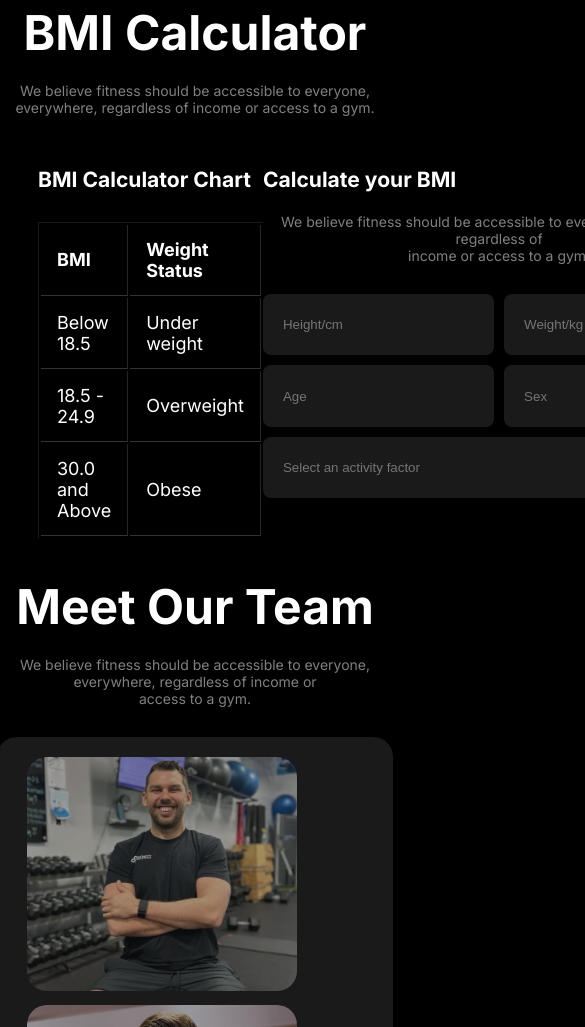
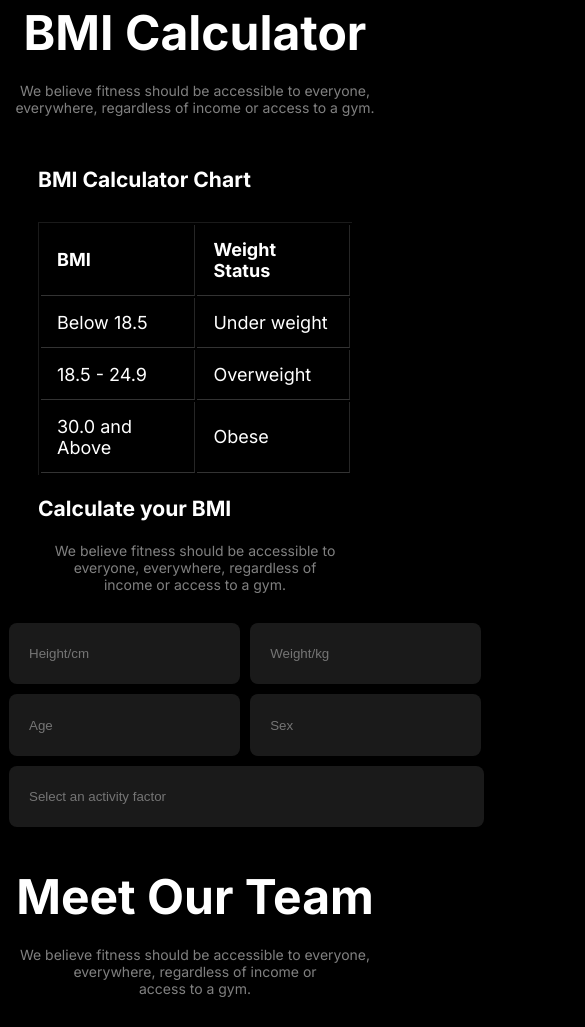
Before and after one commit to shafiqul721/responsive-gym-website, a plain HTML site: page index.html in a window 390 px wide. Shown: the part 1447-2474 px from the top of the page, 585 px wide, since content can reach past the window. Drawn offline with Linux system fonts and the light colour scheme; a web font is replaced by a local one.

Commit message:
added the responsiverness

```diff
--- a/styles/styles.css
+++ b/styles/styles.css
@@ -473,7 +473,12 @@ nav > div > a{
  background-color: grey;
     font-size: 20px ;
 }
+.bmi-main-section{
+    flex-direction: column
+}
 
-
+.bmi{
+    margin-left: -29px;
+}
 
 }
```
